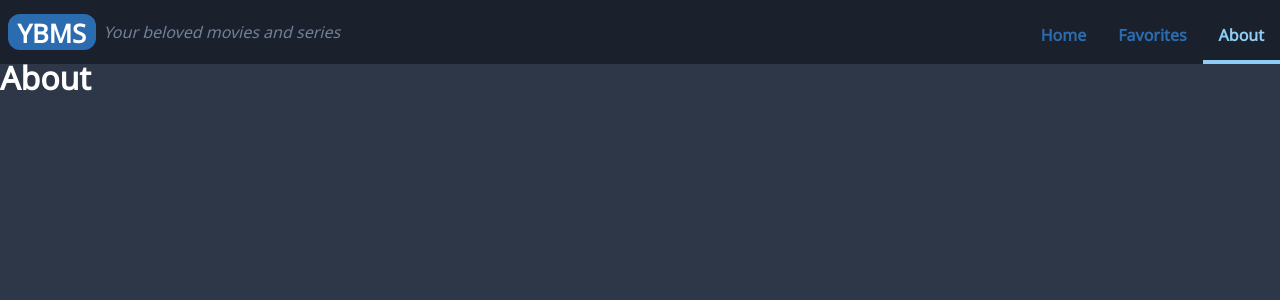
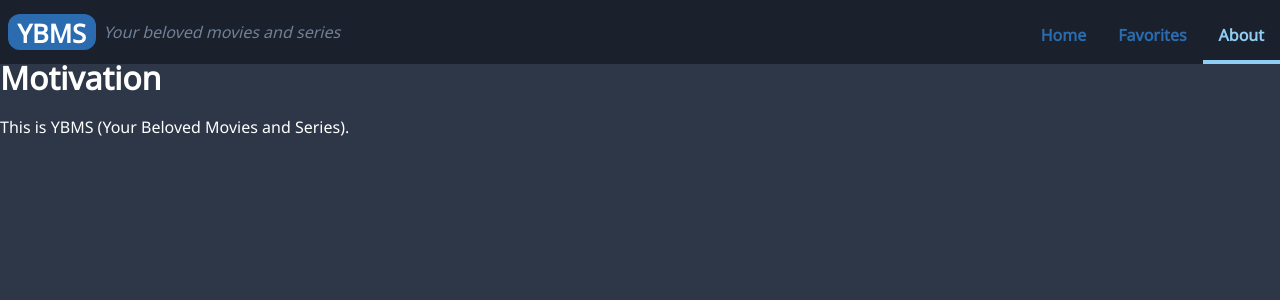
Before and after one commit to joelxr/ybms, a React (Vite) app: page /about in a window 1280 px wide. Shown: the top 300 px of the page. Built offline with nearby package versions, Linux system fonts and the light colour scheme; no server answers.

Commit message:
Using env fle

```diff
--- a/src/pages/About.js
+++ b/src/pages/About.js
@@ -6,8 +6,9 @@ class About extends React.Component {
     return (
       <Consumer>
         {() => (
-          <div>
-            <h1>About</h1>
+          <div className="about">
+            <h1>Motivation</h1>
+            <p>This is YBMS (Your Beloved Movies and Series).</p>
           </div>
         )}
       </Consumer>
--- a/src/service/api.js
+++ b/src/service/api.js
@@ -6,7 +6,7 @@ const OMDB_URL = "http://www.omdbapi.com";
 export const TMDB = axios.create({
   baseURL: TMDB_URL,
   params: {
-    api_key: "f4afe2396f2c320d0cacf1a09abd39a1",
+    api_key: process.env.API_KEY,
     language: "en-US"
   }
 });
```
Also changed, not shown: 1 other file (tests, documents, lock files or other folders).
